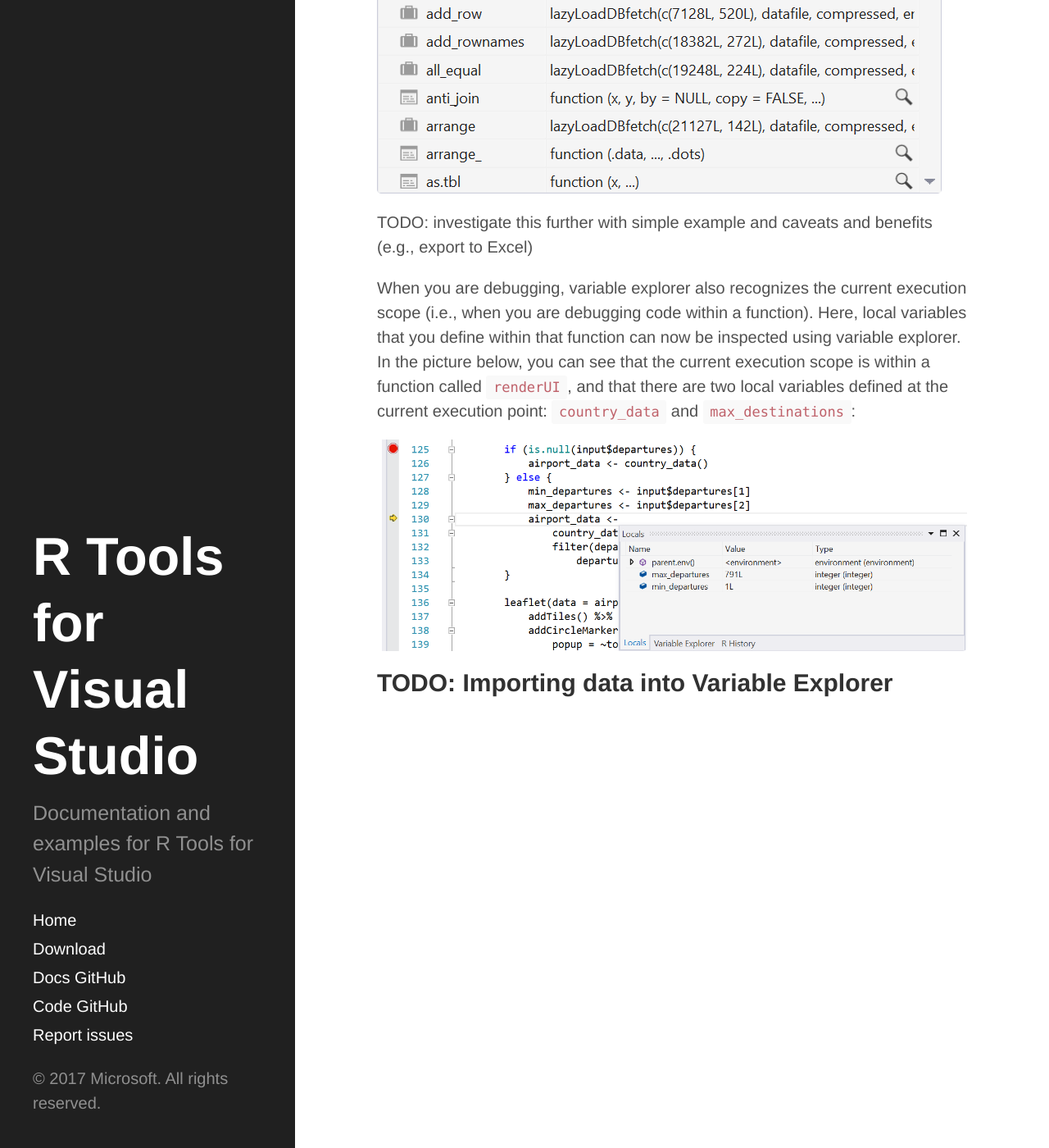
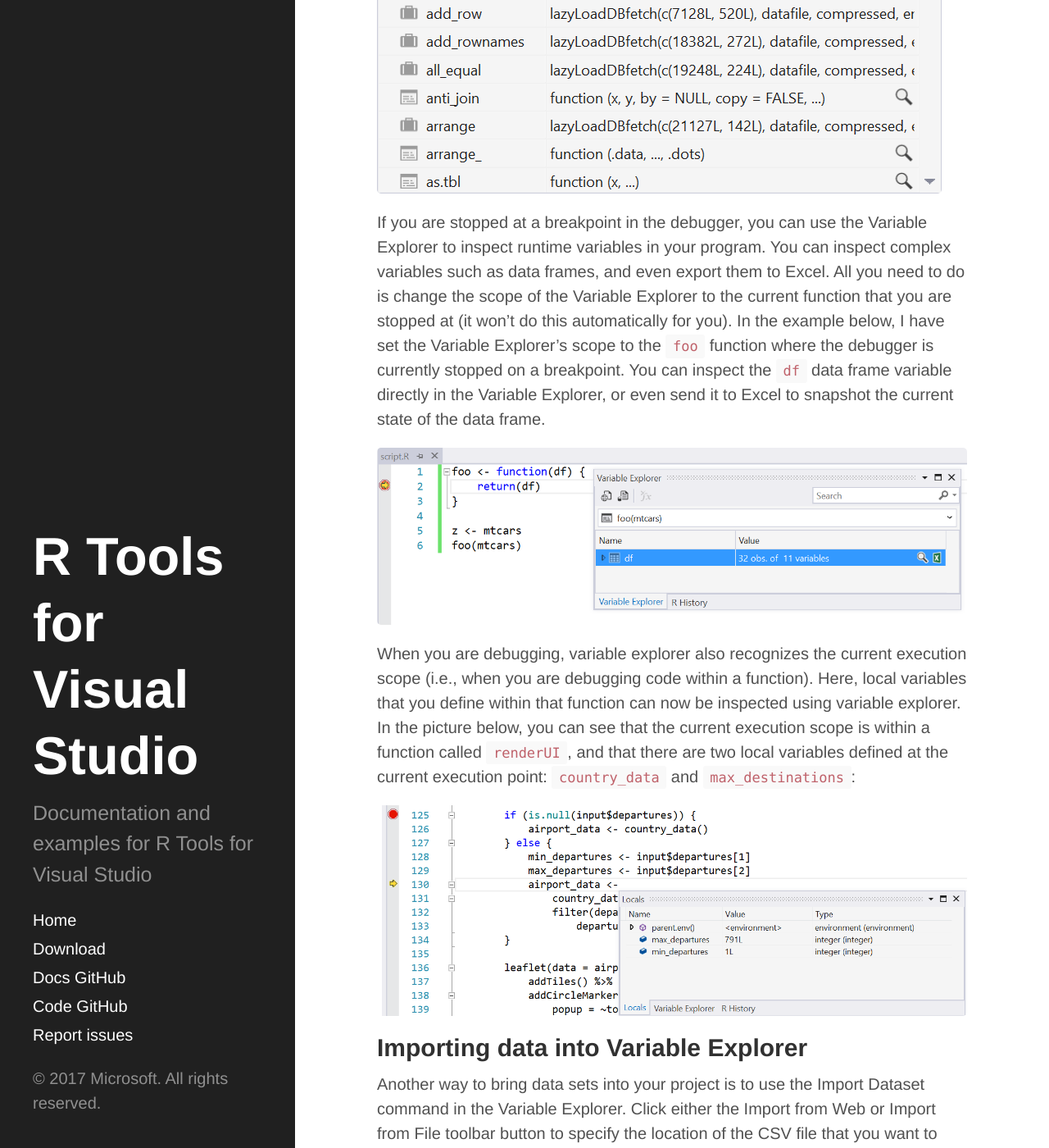
Before and after one commit to microsoft/RTVS-docs, a Jekyll site: the page built from variable-explorer.md, in a window 1280 px wide and 1400 px high, scrolled down 6105 px. Shown: the whole window at 82% size. Built offline with Jekyll 4.4.1, drawn with Linux system fonts in a browser that asks for light colours; our own code applies the rules of GitHub Pages for plain Markdown files; some of the changed text lies outside the part shown.

Commit message:
Adding import dataset and usage with the debugger to the variable explorer docs

```diff
--- a/variable-explorer.md
+++ b/variable-explorer.md
@@ -75,8 +75,17 @@
 
 ![](media/RTVS-REPL-variable-explorer-package-scopes.png)
 
-TODO: investigate this further with simple example and caveats and benefits
-(e.g., export to Excel)
+If you are stopped at a breakpoint in the debugger, you can use the Variable
+Explorer to inspect runtime variables in your program. You can inspect complex
+variables such as data frames, and even export them to Excel. All you need to do
+is change the scope of the Variable Explorer to the current function that you
+are stopped at (it won't do this automatically for you). In the example below, I
+have set the Variable Explorer's scope to the `foo` function where the debugger
+is currently stopped on a breakpoint. You can inspect the `df` data frame
+variable directly in the Variable Explorer, or even send it to Excel to snapshot
+the current state of the data frame.
+
+![](media/variable-explorer-as-locals-window.png)
 
 When you are debugging, variable explorer also recognizes the current execution
 scope (i.e., when you are debugging code within a function). Here, local
@@ -88,4 +97,18 @@
 
 ![](media/RTVS-REPL-variable-explorer-view-locals.png)
 
-## TODO: Importing data into Variable Explorer
+## Importing data into Variable Explorer
+
+Another way to bring data sets into your project is to use the Import Dataset
+command in the Variable Explorer. Click either the Import from Web or Import
+from File toolbar button to specify the location of the CSV file that you want
+to import:
+
+![](media/variable-explorer-toolbar.png)
+
+Once you've specified the location of the file, you will see the Import Dataset
+dialog box which gives you options that control how that data file is parsed.
+You can even see a preview of the imported data frame and the original data
+file.
+
+![](media/variable-explorer-import-dataset-dialog.png)
```
Also changed, not shown: media/variable-explorer-as-locals-window.PNG (added), media/variable-explorer-import-dataset-dialog.png (added), media/variable-explorer-toolbar.PNG (added).
